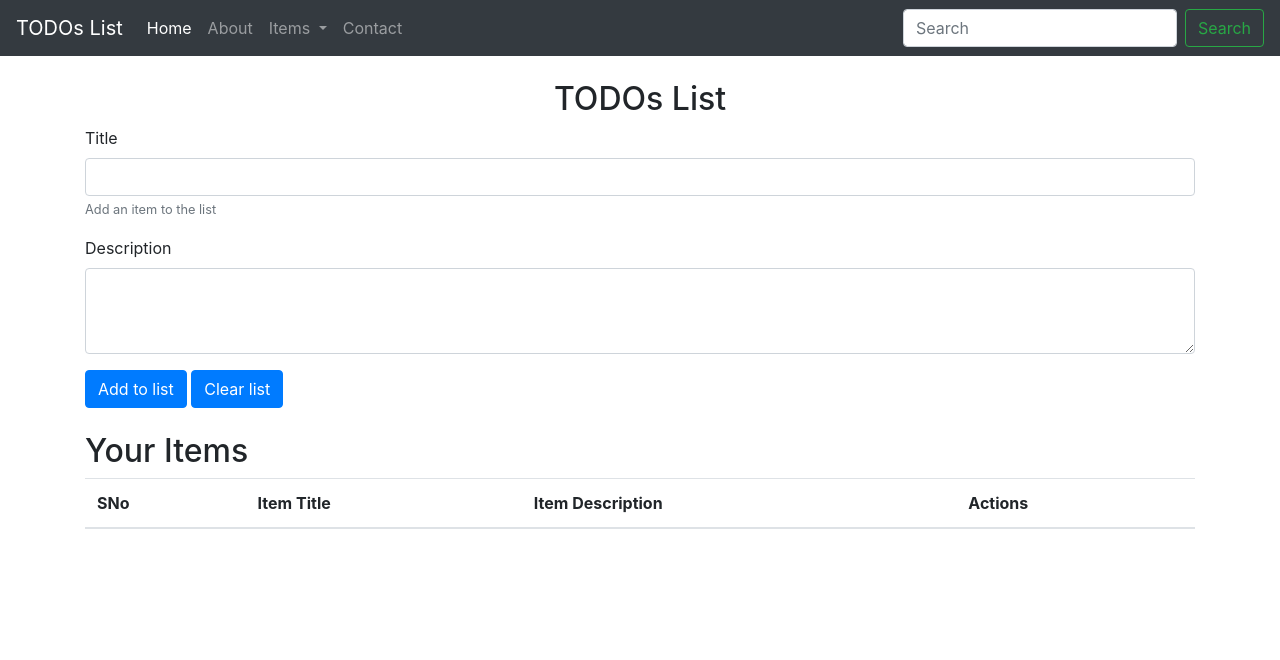
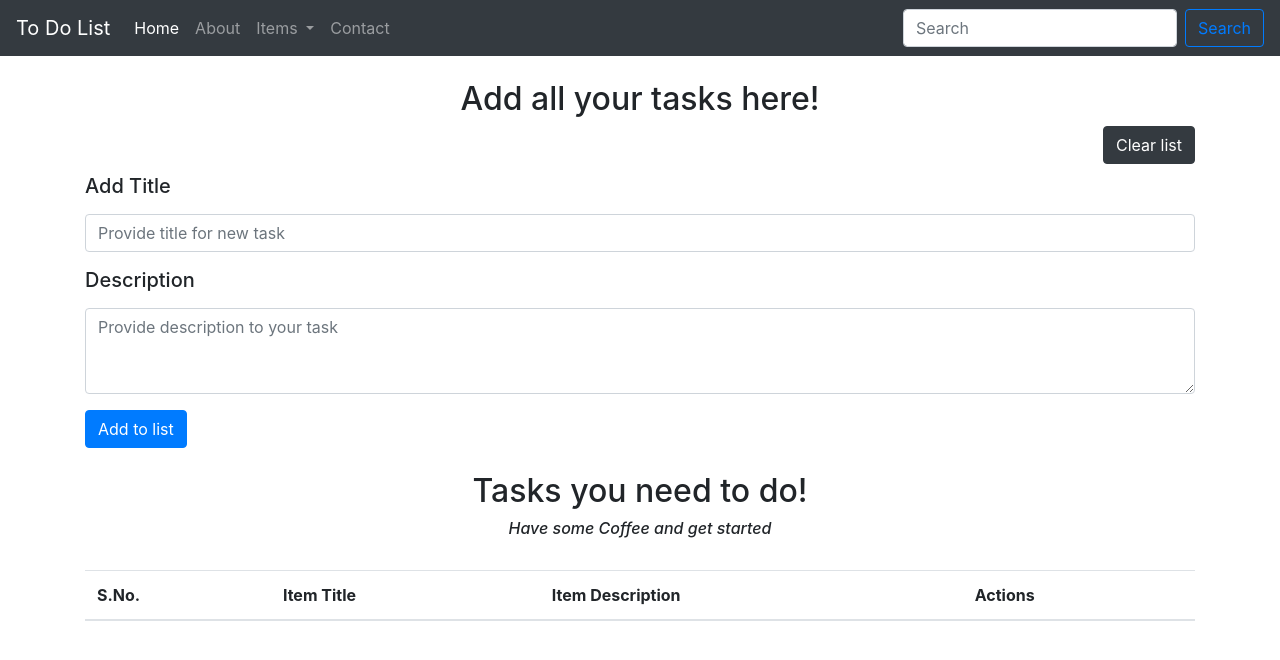
Before and after one commit to chaudhary19/TODO-List, a plain HTML site: page index.html in a window 1280 px wide. Drawn offline with nearby package versions, Linux system fonts and the light colour scheme.

Commit message:
Improved the UI of To Do LIst

```diff
--- a/index.html
+++ b/index.html
@@ -7,15 +7,14 @@
     <meta name="viewport" content="width=device-width, initial-scale=1, shrink-to-fit=no">
 
     <!-- Bootstrap CSS -->
-    <link rel="stylesheet" href="https://stackpath.bootstrapcdn.com/bootstrap/4.5.0/css/bootstrap.min.css"
-        integrity="sha384-9aIt2nRpC12Uk9gS9baDl411NQApFmC26EwAOH8WgZl5MYYxFfc+NcPb1dKGj7Sk" crossorigin="anonymous">
-
-    <title>TODOs List</title>
+    <link rel="stylesheet" href="https://stackpath.bootstrapcdn.com/bootstrap/4.5.0/css/bootstrap.min.css" integrity="sha384-9aIt2nRpC12Uk9gS9baDl411NQApFmC26EwAOH8WgZl5MYYxFfc+NcPb1dKGj7Sk" crossorigin="anonymous">
+    <title>To Do List</title>
 </head>
 
 <body>
     <nav class="navbar navbar-expand-lg navbar-dark bg-dark">
-        <a class="navbar-brand" href="#">TODOs List</a>
+        <a class="navbar-brand" href="#">To Do List</a>
+
         <button class="navbar-toggler" type="button" data-toggle="collapse" data-target="#navbarSupportedContent"
             aria-controls="navbarSupportedContent" aria-expanded="false" aria-label="Toggle navigation">
             <span class="navbar-toggler-icon"></span>
@@ -47,36 +46,38 @@
             </ul>
             <form class="form-inline my-2 my-lg-0">
                 <input class="form-control mr-sm-2" type="search" placeholder="Search" aria-label="Search">
-                <button class="btn btn-outline-success my-2 my-sm-0" type="submit">Search</button>
+                <button class="btn btn-outline-primary my-2 my-sm-0" type="submit">Search</button>
             </form>
         </div>
     </nav>
 
     <div class="container my-4">
-        <h2 class="text-center">TODOs List</h2>
+        <h2 class="text-center">Add all your tasks here!</h2>
+        <button id="clear" class="btn btn-dark float-right" onclick="clearStorage()">Clear list</button>
+         <br><br>
+            <div class="form-group">
+                <label for="title"><h5>Add Title</h5></label>
+                <input type="text" class="form-control" id="title" aria-describedby="emailHelp" placeholder="Provide title for new task">
 
-            <div class="form-group">
-                <label for="title">Title</label>
-                <input type="text" class="form-control" id="title" aria-describedby="emailHelp">
-                <small id="emailHelp" class="form-text text-muted">Add an item to the list</small>
             </div>
 
             <div class="form-group">
-                <label for="description">Description</label>
-                <textarea class="form-control" id="description" rows="3"></textarea>
+                <label for="description"><h5>Description</h5></label>
+                <textarea class="form-control" id="description" rows="3" placeholder="Provide description to your task"></textarea>
             </div>
 
 
             <button   id="add" class="btn btn-primary">Add to list</button>
-            <button  id="clear" class="btn btn-primary" onclick="clearStorage()">Clear list</button>
-
+            <br>
 
         <div id="items" class="my-4">
-            <h2>Your Items</h2>
+            <h2 class="text-center">Tasks you need to do!</h2>
+            <i><h6 class="text-center">Have some Coffee and get started</h6></i>
+            <br>
             <table class="table">
                 <thead>
                   <tr>
-                    <th scope="col">SNo</th>
+                    <th scope="col">S.No.</th>
                     <th scope="col">Item Title</th>
                     <th scope="col">Item Description</th>
                     <th scope="col">Actions</th>
@@ -85,11 +86,10 @@
                 <tbody id="tableBody">
                   <tr>
                     <th scope="row">1</th>
-                    <td>Get some Coffee</td>
-                    <td>You need coffee as you are a coder</td>
+                    <td></td>
+                    <td></td>
                     <td><button class="btn btn-sm btn-primary">Delete</button></td>
                   </tr>
-
                 </tbody>
               </table>
         </div>
@@ -97,6 +97,7 @@
 
     <!-- Optional JavaScript -->
     <!-- jQuery first, then Popper.js, then Bootstrap JS -->
+
     <script src="https://code.jquery.com/jquery-3.5.1.slim.min.js"
         integrity="sha384-DfXdz2htPH0lsSSs5nCTpuj/zy4C+OGpamoFVy38MVBnE+IbbVYUew+OrCXaRkfj"
         crossorigin="anonymous"></script>
@@ -171,7 +172,7 @@
 
             }
             function clearStorage(){
-                if (confirm("Do you really want to clear?")){
+                if (confirm("Do you want to clear the entire list?")){
                 console.log('Clearing the storage')
                 localStorage.clear();
                 update()
```
